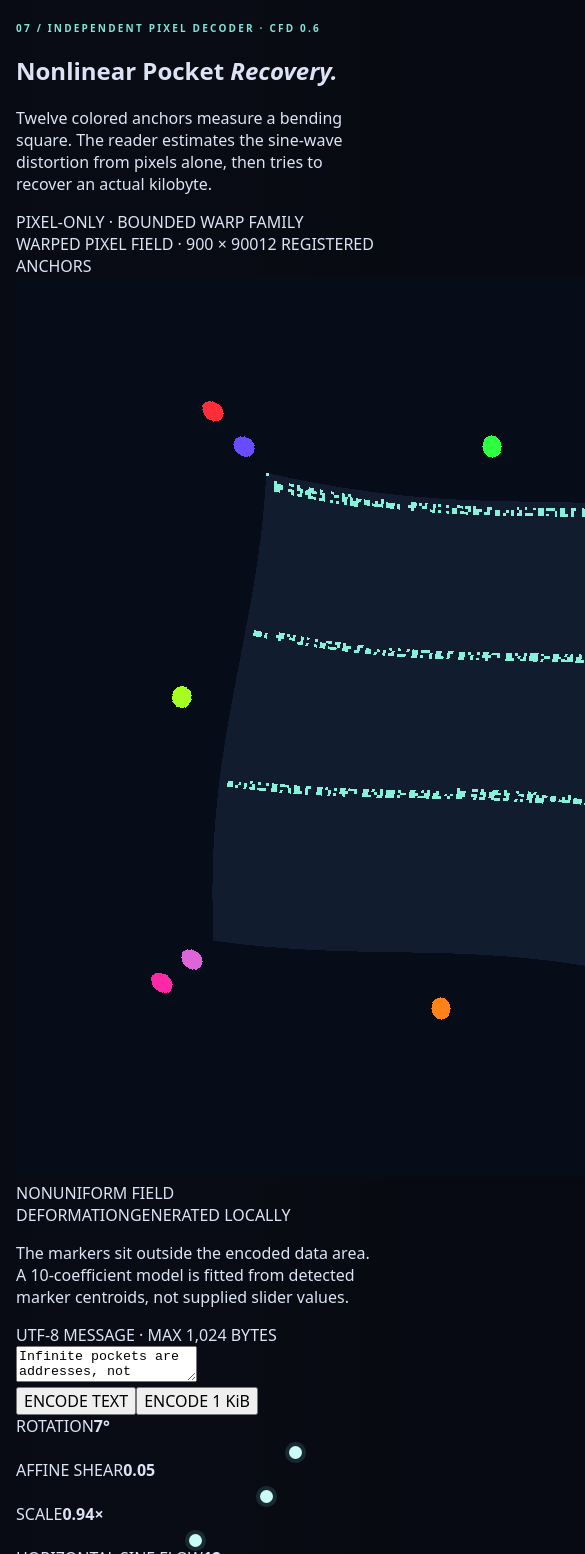
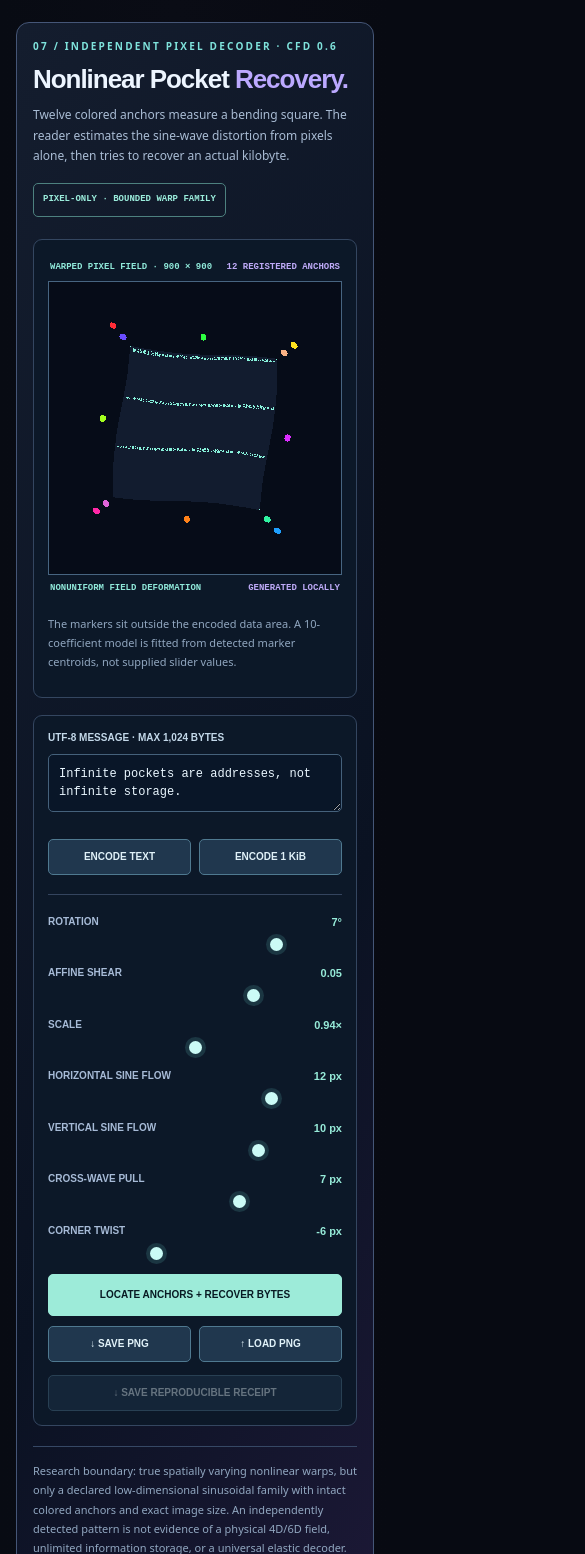
Before and after one commit to MichaelWave369/CFD, a React (Vite) app: page / in a window 390 px wide. Shown: the part 5514-7068 px from the top of the page, 585 px wide, since content can reach past the window. Built offline with nearby package versions, Linux system fonts and the light colour scheme.

Commit message:
style(cfd): responsive nonlinear laboratory

```diff
--- a/src/styles.css
+++ b/src/styles.css
@@ -373,3 +373,40 @@ input[type="range"]::-moz-range-thumb { width: 13px; height: 13px; border: none;
 .optical-receipt:disabled { opacity: .42; cursor: not-allowed; }
 .optical-caveat { border-top: 1px solid #34445d; margin: 18px 0 0; padding-top: 14px; }
 @media (max-width: 1280px) { .optical-grid { grid-template-columns: 1fr; } }
+
+
+/* CFD v0.6 · spatially varying nonlinear optical recovery */
+.nonlinear-lab {margin:24px 0;padding:clamp(16px,2.5vw,28px);background:linear-gradient(125deg,#141d2e,#0a1222 65%,#1b1835);border:1px solid #455677;border-radius:13px}
+.nonlinear-head {display:flex;flex-wrap:wrap;justify-content:space-between;gap:17px;margin-bottom:22px}
+.nonlinear-head h2 {font:600 clamp(26px,3vw,40px)/1.1 "Space Grotesk",sans-serif;letter-spacing:-.04em;margin:12px 0;color:#edf5ff}
+.nonlinear-head h2 em {color:#bca9ff;font-style:normal}
+.nonlinear-head p {font-size:12px;line-height:1.7;color:#a9bcd4;max-width:660px;margin:0}
+.nonlinear-chip {font:700 9px/1.5 ui-monospace,monospace;color:#9beddc;border:1px solid #4d817f;padding:9px;border-radius:5px;align-self:start;max-width:220px}
+.nonlinear-layout {display:grid;grid-template-columns:minmax(0,1fr) minmax(270px,340px);gap:17px;align-items:start}
+.nonlinear-stage,.nonlinear-controls {min-width:0;background:#0c1828;border:1px solid #344660;border-radius:9px;padding:14px}
+.nonlinear-bar {display:flex;flex-wrap:wrap;justify-content:space-between;gap:9px;color:#90e9da;font:700 9px/1.5 ui-monospace,monospace;padding:7px 2px}
+.nonlinear-bar span:last-child {color:#beaaf7}
+.nonlinear-canvas {display:block;width:min(100%,600px);max-width:100%;height:auto;aspect-ratio:1;image-rendering:pixelated;border:1px solid #476581;margin:auto;background:#071220}
+.nonlinear-stage p,.nonlinear-boundary {font-size:11px;line-height:1.75;color:#91a7c0}
+.nonlinear-controls label:not(.nonlinear-upload) {display:block;font:700 10px/1.5 "DM Sans",sans-serif;color:#c3d8e9;margin-bottom:9px}
+.nonlinear-controls textarea {background:#091628;border:1px solid #45617b;color:#eaf7ff;width:100%;border-radius:5px;resize:vertical;padding:10px;margin:0 0 12px;font:12px/1.5 ui-monospace,monospace}
+.nonlinear-actions {display:flex;flex-wrap:wrap;gap:8px;margin:10px 0 13px}
+.nonlinear-actions button,.nonlinear-upload,.nonlinear-export,.nonlinear-verify {flex:1;min-width:103px;background:#20374e;border:1px solid #4f7990;color:#e0f1f8;border-radius:5px;padding:10px 8px;cursor:pointer;font:700 10px/1.4 "DM Sans",sans-serif;text-align:center}
+.nonlinear-actions button:hover,.nonlinear-upload:hover,.nonlinear-export:hover:not(:disabled) {background:#31526a}
+.nonlinear-rule {height:1px;background:#34445e;margin:19px 0}
+.nonlinear-controls label.nonlinear-slider {display:block;margin:13px 0 19px}
+.nonlinear-slider span {display:flex;justify-content:space-between;gap:9px;font-size:10px;color:#a7bbd7}
+.nonlinear-slider strong {color:#97ebd9;font-size:11px}
+.nonlinear-slider input[type="range"] {display:block;margin-top:12px;width:100%}
+.nonlinear-verify {display:block;width:100%;background:#9debd9;color:#081a23;border-color:#9debd9;padding:13px 8px}
+.nonlinear-verify:hover {background:#cefff1}
+.nonlinear-controls input[type="file"] {position:absolute;width:1px;height:1px;opacity:0;overflow:hidden}
+.nonlinear-upload {display:block}
+.nonlinear-report {display:grid;gap:8px;background:#0c1a2d;border:1px solid #4b6480;border-radius:6px;padding:12px;margin:15px 0;color:#c4d8e9;font:10px/1.6 ui-monospace,monospace;overflow-wrap:anywhere}
+.nonlinear-pass {color:#a1f3d2}.nonlinear-fail,.nonlinear-error {color:#ffc3b6}
+.nonlinear-report small {color:#9baec5}
+.nonlinear-error {font-size:11px}
+.nonlinear-export {display:block;width:100%;margin-top:8px}
+.nonlinear-export:disabled {opacity:.42;cursor:not-allowed}
+.nonlinear-boundary {border-top:1px solid #364865;margin:20px 0 0;padding-top:14px}
+@media(max-width:1280px){.nonlinear-layout {grid-template-columns:1fr}}
```
